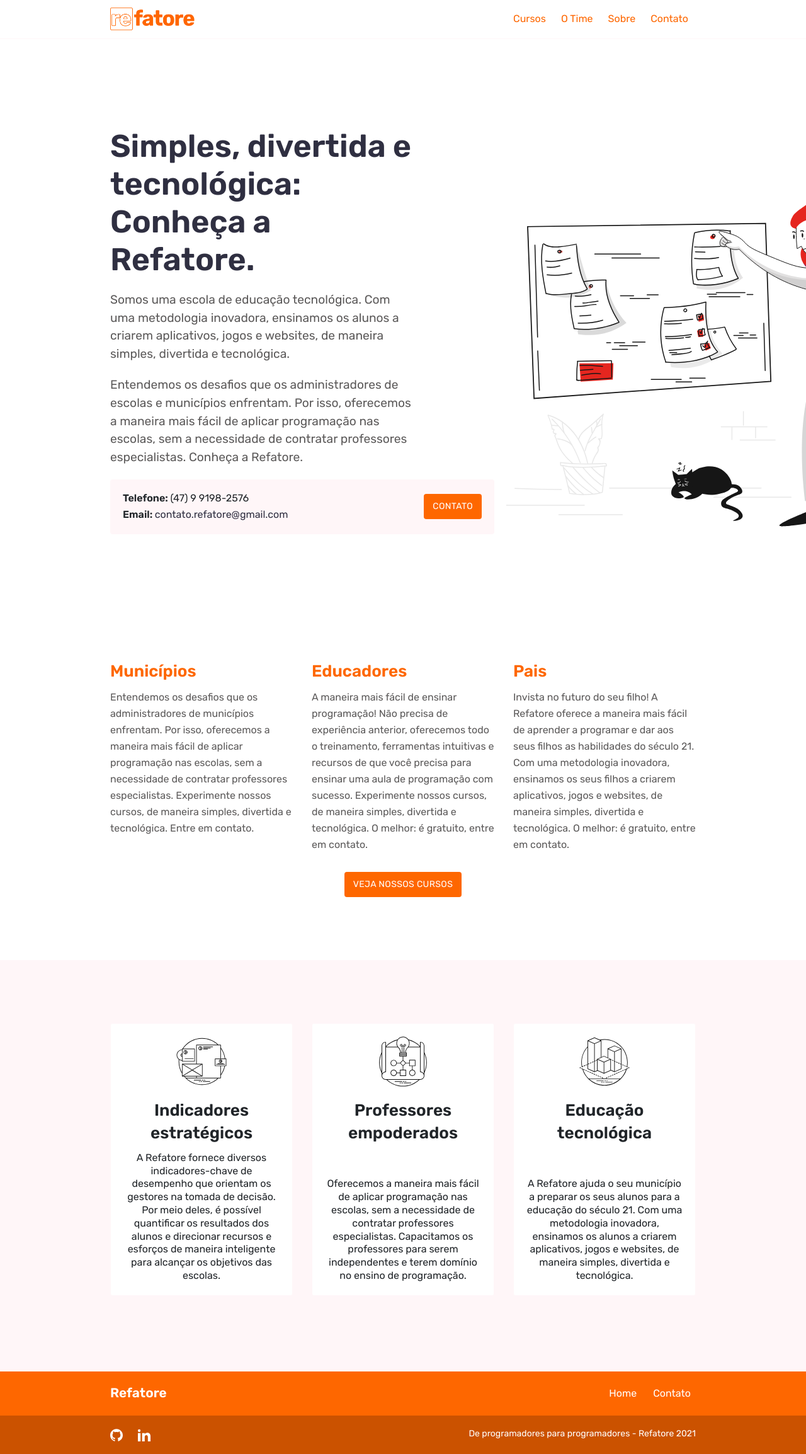
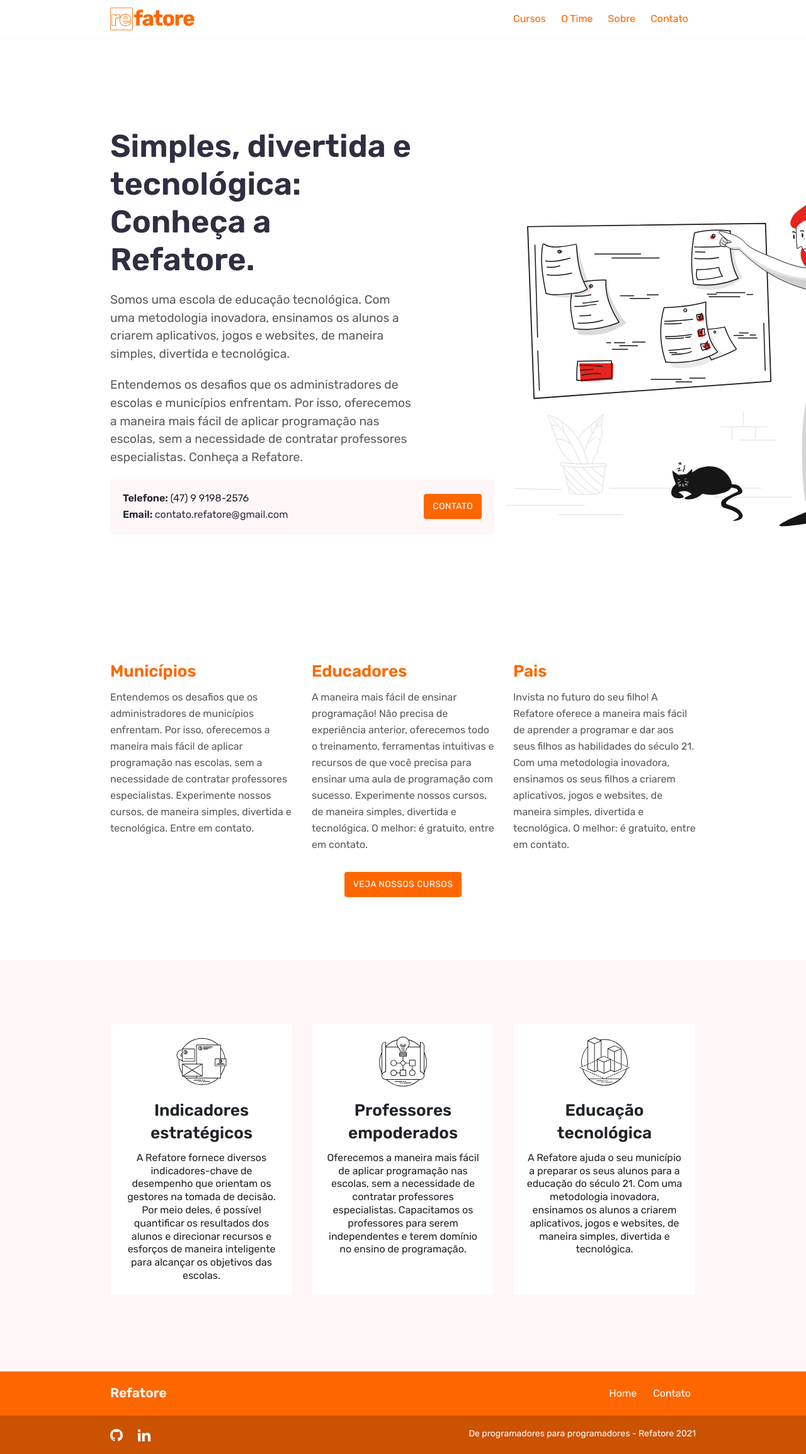
Before and after one commit to re-fatore/website, a Jekyll site: the page built from index.md, in a window 1280 px wide. Shown: the whole page at 63% size. Built offline with Jekyll 4.4.1, drawn with Linux system fonts in a browser that asks for light colours.

Commit message:
Adjusting the CSS of feature-title and feature-content

```diff
--- a/_sass/components/_feature.scss
+++ b/_sass/components/_feature.scss
@@ -21,9 +21,11 @@
     height: auto;
   }
   .feature-title {
+    margin-left: 15px;
+    margin-right: 15px;
   }
   .feature-content {
-    margin-bottom: 0;
-    margin-top: auto;
+    margin-top: 0;
+    margin-bottom: auto;
   }
 }
```
